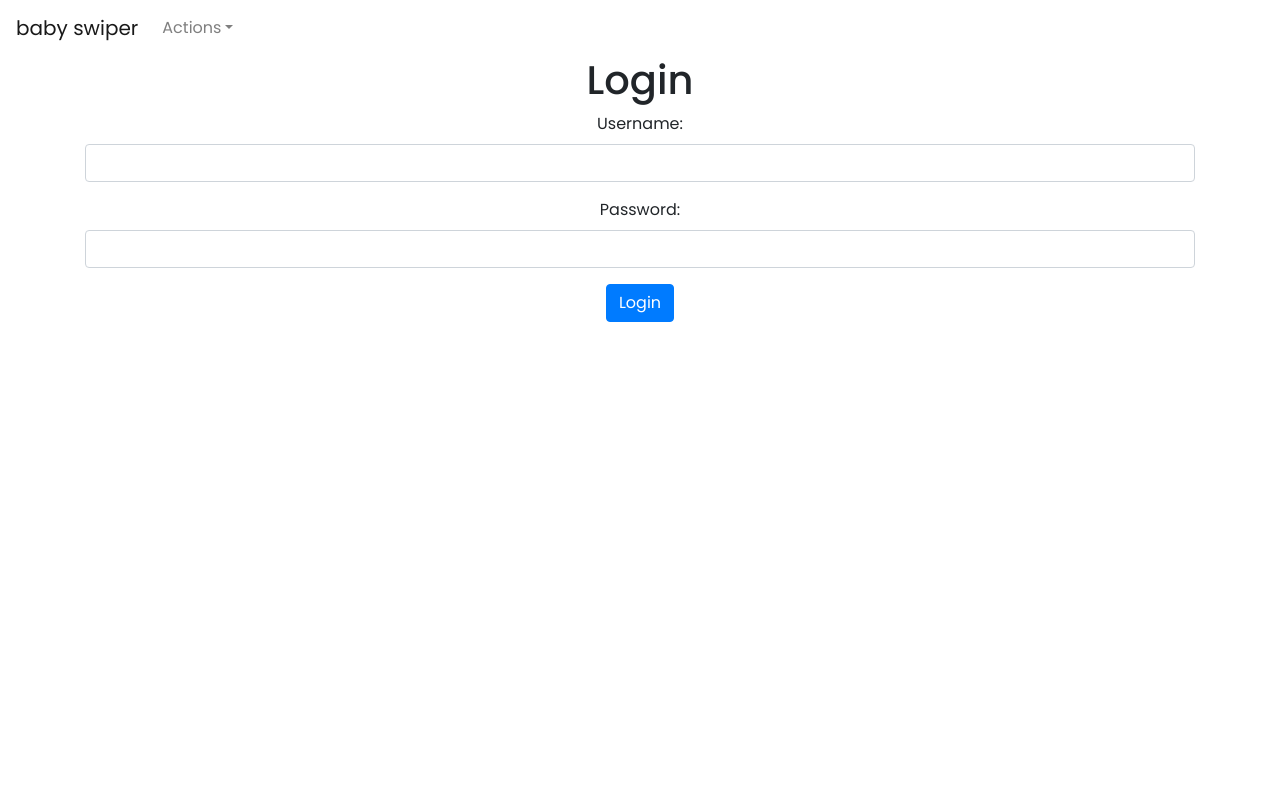
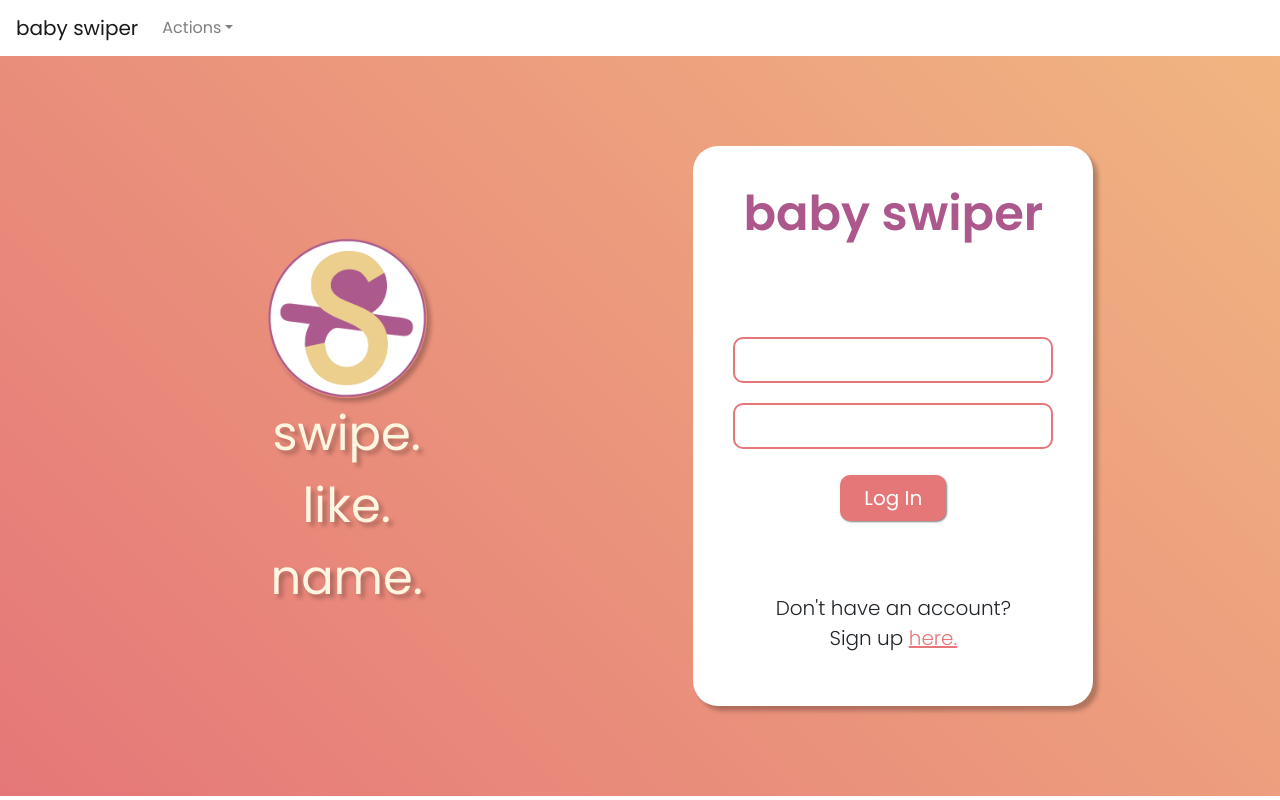
Before and after one commit to hartnerk/babynames_frontend, a React (Create React App) app: page /login in a window 1280 px wide. Built offline with nearby package versions, Linux system fonts and the light colour scheme.

Commit message:
almost there

```diff
--- a/src/styles/Theme.js
+++ b/src/styles/Theme.js
@@ -5,6 +5,7 @@ export const theme = {
   light: '#ED917A', //orange
   lighter: '#F1B581', //light orange
   lightest: '#ECCF8B', //yellow
+  evenlighter: '#FFF6E2', //off white used on log in page
   page: '#FFFFFF', //white
   formfont: 'rgba(0, 0, 0, 0.40)' //transparent black
 }
--- a/src/styles/styledComponents/AuthContainer.js
+++ b/src/styles/styledComponents/AuthContainer.js
@@ -2,12 +2,17 @@ import styled from 'styled-components'
 
 const AuthContainer = styled.div`
   background-image: linear-gradient(45deg, ${({ theme }) => theme.dark} 0%, ${({ theme }) => theme.lighter} 100%);
+  height: 92.5vh;
   background-size: cover;
-  height: 94vh;
   display: flex;
   justify-content: center;
   align-items: center;
   position: relative;
+
+  @media (max-width: 800px) {
+    height: auto;
+  }
+
 
   .logoimg {
     background-repeat: no-repeat;
--- /dev/null
+++ b/src/styles/styledComponents/LoginPageContainers.js
@@ -0,0 +1,45 @@
+import styled from 'styled-components'
+
+const LoginPageContainer = styled.div`
+  width: 100vw;
+  height: 92.5vh;
+  display: flex;
+  align-items: center;
+  flex-flow: row;
+  justify-content: space-evenly;
+
+  @media (max-width: 800px) {
+    margin-top: 11vh;
+    flex-flow: column-reverse;
+    height: auto;
+  }
+`
+
+const LoginLeft = styled.div`
+  margin: 10vh;
+
+  img {
+    height: 20vh;
+    width: 20vh;
+    border-radius: 50%;
+    box-shadow: 4px 4px 4px rgba(0, 0, 0, 0.25);
+  }
+
+  img:hover {
+    transform: rotate(-20deg);
+  }
+`
+
+// ** Add animation to text? **
+const LeftText = styled.div`
+  font-size: 48px;
+  color: ${({ theme }) => theme.evenlighter};
+  text-shadow: 4px 4px 4px rgba(0, 0, 0, 0.25);
+`
+
+
+export {
+  LoginPageContainer,
+  LoginLeft,
+  LeftText,
+}
--- a/src/styles/styledComponents/SwiperForm.js
+++ b/src/styles/styledComponents/SwiperForm.js
@@ -28,6 +28,10 @@ const SwiperFormFieldContainer = styled.div`
   align-items: center;
   font-size: 2.5vh;
   font-weight: 300;
+
+  &.login-fields {
+    margin-top: 3.5vh;
+  }
 `
 // ** Figure out background fill color with text inputed.  Would like to remove or change. **
 const SwiperFormField = styled.input`
@@ -68,6 +72,10 @@ const SwiperFormButton = styled.button`
     outline-style: none !important;
     box-shadow: none !important;
   }
+
+  &.login-btn {
+    margin-bottom: 6vh;
+  }
 `
 
 const SwiperRedirect = styled.div`
--- a/src/views/auth/LoginPage.js
+++ b/src/views/auth/LoginPage.js
@@ -5,7 +5,11 @@ import Button from 'react-bootstrap/Button'
 import Form from 'react-bootstrap/Form'
 import Container from 'react-bootstrap/Container'
 
-
+// STYLES
+import { AuthContainer } from '../../styles/styledComponents/AuthContainer'
+import { SwiperForm, SwiperFormTitle, SwiperFormFieldContainer, SwiperFormField, SwiperFormButton, SwiperRedirect, SwiperLink } from '../../styles/styledComponents/SwiperForm'
+import { LoginPageContainer, LoginLeft, LeftText } from '../../styles/styledComponents/LoginPageContainers.js'
+import logo from '../../styles/resources/binkylogo.png'
 
 
 function LoginPage({ history }) {
@@ -28,8 +32,8 @@ function LoginPage({ history }) {
       username: username,
       password: password,
       grant_type: "password",
-      client_id:'EFxYCY1OrypZMyz6fXrwbqpJKsH1Lqu0wyk04p5Q',
-      client_secret:'fSlxzsT1wjZJrhv57EpdWnbbuIgwoWzeJMytkGwa41BuHhDJiwdZnBpKc1tlJfybIAko2OX65QRuN3G3V4U4kbThicRQgbx01QAOGdZ33UHKZXIzbFUXkeUUHh92sGSo'
+      client_id: 'EFxYCY1OrypZMyz6fXrwbqpJKsH1Lqu0wyk04p5Q',
+      client_secret: 'fSlxzsT1wjZJrhv57EpdWnbbuIgwoWzeJMytkGwa41BuHhDJiwdZnBpKc1tlJfybIAko2OX65QRuN3G3V4U4kbThicRQgbx01QAOGdZ33UHKZXIzbFUXkeUUHh92sGSo'
     }
 
     try {
@@ -72,34 +76,47 @@ function LoginPage({ history }) {
 
   return (
     <div>
-      {loading === false && <h1>Login</h1>}
       {errors === true && <h2>Cannot log in with provided credentials</h2>}
       {loading === false && (
-        <Container>
-          <Form onSubmit={onSubmit}>
-            <Form.Group>
-              <Form.Label htmlFor='email'>Username:</Form.Label>
-              <Form.Control
+        <AuthContainer>
+          <LoginPageContainer>
+            <LoginLeft>
+              <img src={logo} className='login-logo' />
+              <LeftText>
+                swipe.
+                <br />
+                like.
+                <br />
+                name.
+              </LeftText>
+            </LoginLeft>
+            <SwiperForm onSubmit={onSubmit}>
+              <SwiperFormTitle>baby swiper</SwiperFormTitle>
+              <SwiperFormFieldContainer className='login-fields'>
+                <SwiperFormField
                   name='username'
                   type='text'
                   value={username}
                   required
                   onChange={e => setUsername(e.target.value)}
                 />
-            </Form.Group>
-            <Form.Group>
-              <Form.Label htmlFor='password'>Password:</Form.Label> <br />
-              <Form.Control
+                <SwiperFormField
                   name='password'
                   type='password'
                   value={password}
                   required
                   onChange={e => setPassword(e.target.value)}
                 />
-            </Form.Group>
-            <Button variant='primary' type='submit' >Login</Button>
-          </Form>
-        </Container>
+                <SwiperFormButton type='submit' className='login-btn'>Log In</SwiperFormButton>
+                <SwiperRedirect>
+                  Don't have an account?
+                  <br />
+                  Sign up <SwiperLink className='swiper-link' to='/signup'>here.</SwiperLink>
+                </SwiperRedirect>
+              </SwiperFormFieldContainer>
+            </SwiperForm>
+          </LoginPageContainer>
+        </AuthContainer>
       )}
     </div>
   )
```
Also changed, not shown: src/styles/styledComponents/LogInContainer.js (deleted). Lines whose indentation alone changed are shown as unchanged.
